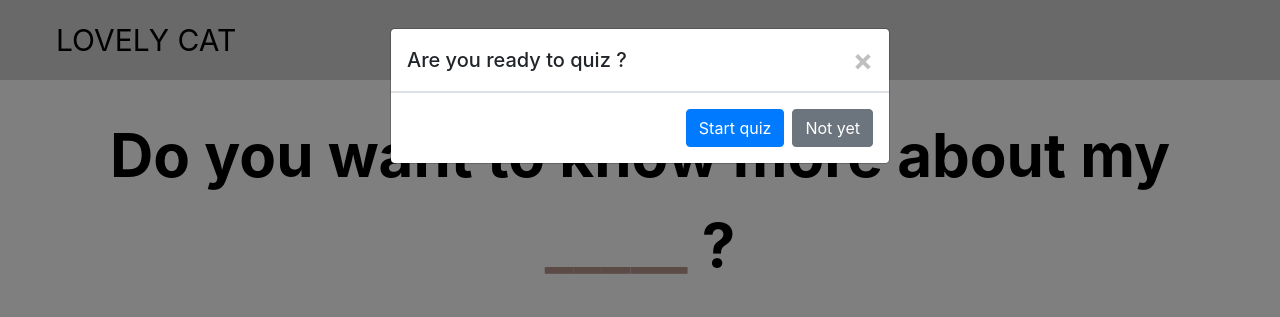
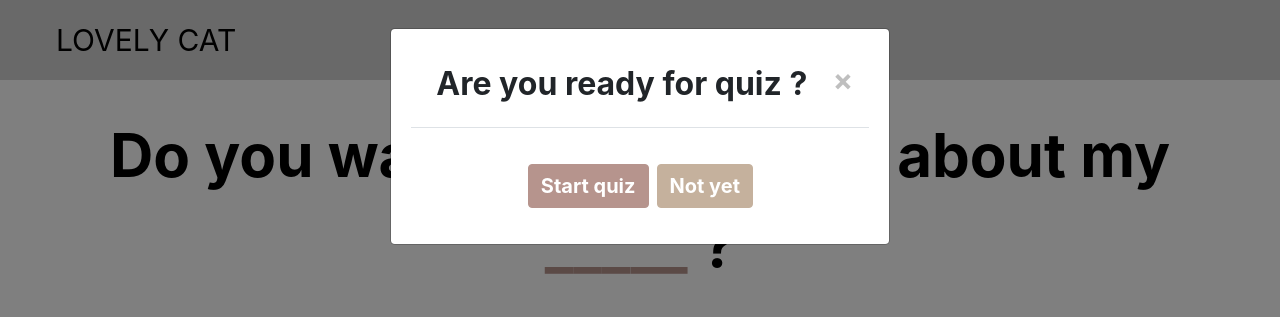
Before and after one commit to woshijielie/COMS4170_Cat_Behavior, a Flask app: page / in a window 1280 px wide, after a click on "Quiz". Shown: the top 317 px of the page. Run offline with Flask 2, Linux system fonts and the light colour scheme; some libraries are stand-ins or nearby versions.

Commit message:
change modal button to brown color in home page

```diff
--- a/static/main.css
+++ b/static/main.css
@@ -16,6 +16,33 @@ a:active { text-decoration: none; }
   background-color: #8b4513;
   border-color: #a2776e;
   color: white;
+}
+.btn-custom-light {
+  background-color: #c5b19d;
+  border-color: #c5b19d;
+  color: white;
+}
+.btn-custom-light:hover {
+  color: white;
+  background-color: #a89787;
+}
+.btn-custom-light:focus,
+.btn-custom-light.active {
+  background-color: #c3976b;
+  border-color: #c3976b;
+  color: white;
+}
+#exampleModalLabel {
+  font-weight: bold;
+}
+.btn-modal {
+  font-weight: bolder;
+  text-align: center;
+  display: inline-block;
+  margin-left: 30px;
+  margin-right: 120px;
+  margin-bottom: 20px;
+  font-size: 20px;
 }
 .navbar {
   background-color: lightgray;
--- a/templates/home.html
+++ b/templates/home.html
@@ -23,13 +23,13 @@
 <div class="modal fade" id="exampleModal" tabindex="-1" role="dialog" aria-labelledby="exampleModalLabel" aria-hidden="true">
   <div class="modal-dialog" role="document">
     <div class="modal-content">
-      <div class="modal-header">
-        <h5 class="modal-title" id="exampleModalLabel">Are you ready to quiz ?</h5>
+      <div class="modal-header center">
+        <h2 class="modal-boddy w-100 text-center" id="exampleModalLabel">Are you ready for quiz ?</h2>
         <span class="close" data-dismiss="modal">&times;</span>
       </div>
-      <div class="modal-footer">
-        <button type="button" class="btn btn-primary" onclick="location.href='/quiz/1'">Start quiz</button>
-        <button type="button" class="btn btn-secondary" data-dismiss="modal">Not yet</button>
+      <div class="modal-footer border-0">
+        <button type="button" class="btn btn-custom btn-modal" onclick="location.href='/quiz/1'">Start quiz</button>
+        <button type="button" class="btn btn-custom-light btn-modal" data-dismiss="modal">Not yet</button>
       </div>
     </div>
   </div>
```
